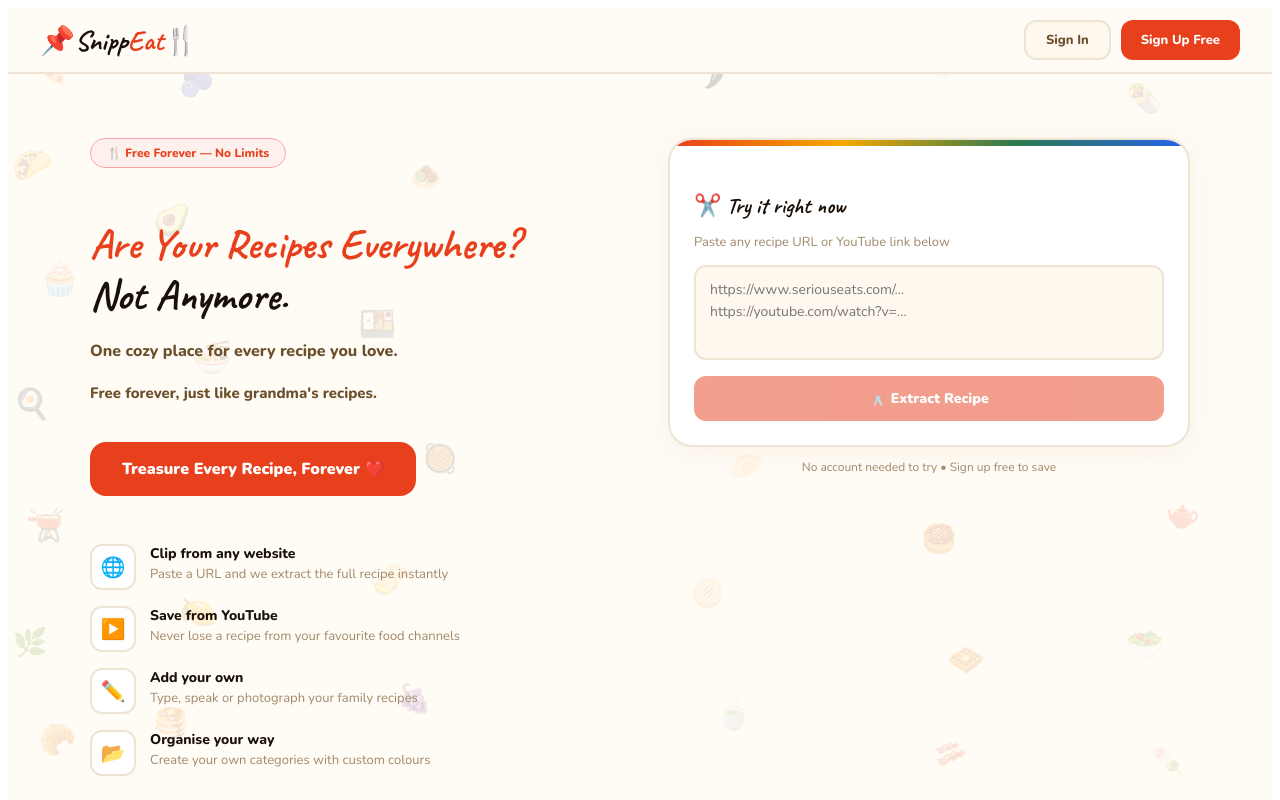
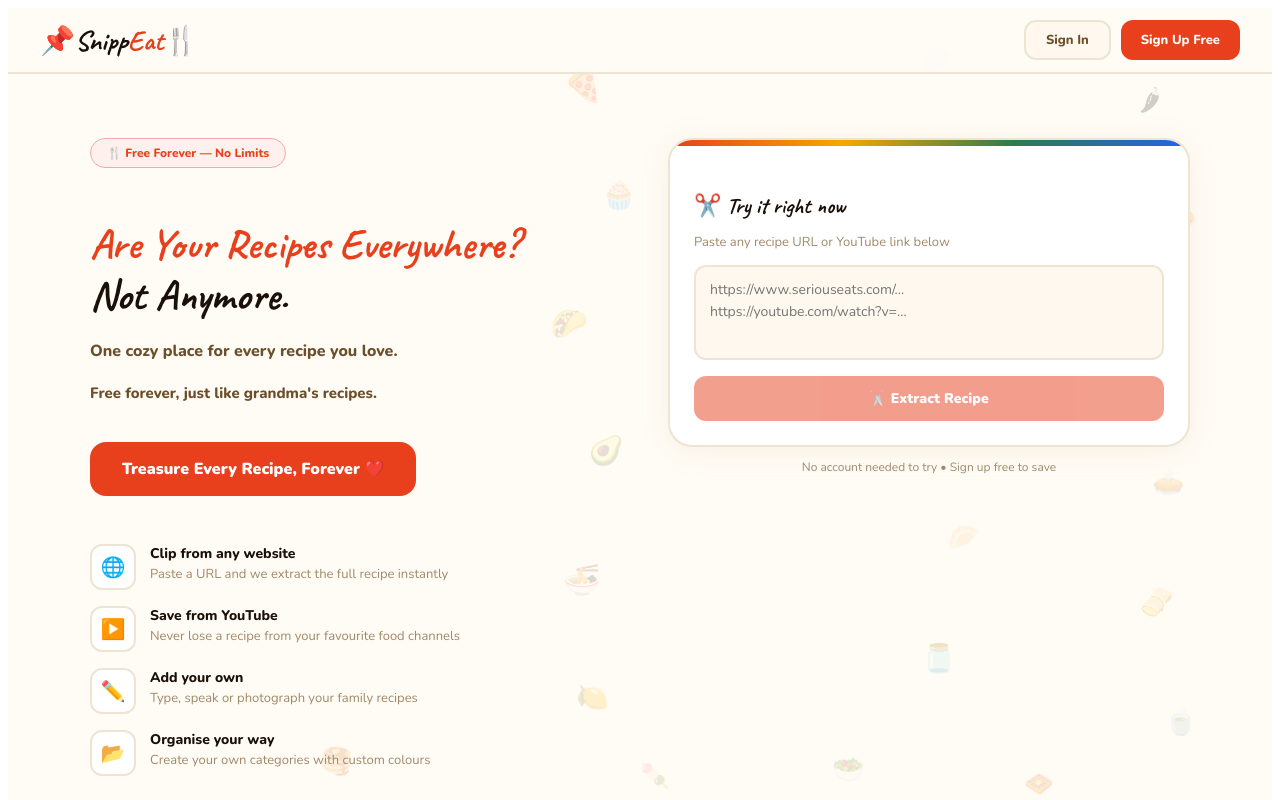
Before and after one commit to meghanayadav-15/SnippEat, a Next.js app: page / in a window 1280 px wide. Shown: the top 800 px of the page. Built offline with nearby package versions, Linux system fonts and the light colour scheme.

Commit message:
Update index.js

```diff
--- a/pages/index.js
+++ b/pages/index.js
@@ -45,66 +45,45 @@
         @keyframes float9 { 0%,100%{transform:translateY(0px) rotate(5deg)} 50%{transform:translateY(-11px) rotate(8deg)} }
         @keyframes float10 { 0%,100%{transform:translateY(0px) rotate(-15deg)} 50%{transform:translateY(-13px) rotate(-12deg)} }
       `}</style>
-
-      {/* ANIMATED STICKERS */}
+{/* ANIMATED STICKERS */}
       <div style={{ position:'fixed', inset:0, pointerEvents:'none', zIndex:0, overflow:'hidden' }}>
         {[
-          // LEFT EDGE
-          { s:'🍕', top:'5%',  left:'2%',   anim:'f1',  dur:'4.2s', size:36 },
-          { s:'🌮', top:'18%', left:'1%',   anim:'f2',  dur:'5.1s', size:32 },
-          { s:'🧁', top:'32%', left:'3%',   anim:'f3',  dur:'3.8s', size:34 },
-          { s:'🍳', top:'48%', left:'1%',   anim:'f4',  dur:'4.7s', size:30 },
-          { s:'🫕', top:'63%', left:'2%',   anim:'f5',  dur:'5.5s', size:32 },
-          { s:'🌿', top:'78%', left:'1%',   anim:'f6',  dur:'4.4s', size:28 },
-          { s:'🥐', top:'90%', left:'3%',   anim:'f7',  dur:'5.8s', size:30 },
+          // CENTER GAP (between text and demo box)
+          { s:'🍕', top:'8%',  left:'44%', anim:'f1',  dur:'4.2s', size:32 },
+          { s:'🧁', top:'22%', left:'47%', anim:'f2',  dur:'5.1s', size:28 },
+          { s:'🌮', top:'38%', left:'43%', anim:'f3',  dur:'3.8s', size:30 },
+          { s:'🥑', top:'54%', left:'46%', anim:'f4',  dur:'4.7s', size:28 },
+          { s:'🍜', top:'70%', left:'44%', anim:'f5',  dur:'5.5s', size:30 },
+          { s:'🍋', top:'85%', left:'45%', anim:'f6',  dur:'4.4s', size:26 },
 
-          // LEFT-CENTER
-          { s:'🫐', top:'8%',  left:'14%',  anim:'f8',  dur:'4.9s', size:28 },
-          { s:'🥑', top:'25%', left:'12%',  anim:'f9',  dur:'3.6s', size:30 },
-          { s:'🍜', top:'42%', left:'15%',  anim:'f10', dur:'5.3s', size:32 },
-          { s:'🥕', top:'58%', left:'13%',  anim:'f11', dur:'4.5s', size:28 },
-          { s:'🍋', top:'74%', left:'14%',  anim:'f12', dur:'5.2s', size:30 },
-          { s:'🥞', top:'88%', left:'12%',  anim:'f13', dur:'4.1s', size:28 },
+          // RIGHT OF DEMO BOX
+          { s:'🫐', top:'5%',  left:'72%', anim:'f7',  dur:'5.8s', size:28 },
+          { s:'🍣', top:'18%', left:'75%', anim:'f8',  dur:'4.9s', size:30 },
+          { s:'🥕', top:'33%', left:'73%', anim:'f9',  dur:'3.6s', size:26 },
+          { s:'🍰', top:'50%', left:'76%', anim:'f10', dur:'5.3s', size:28 },
+          { s:'🥟', top:'65%', left:'74%', anim:'f11', dur:'4.5s', size:26 },
+          { s:'🫙', top:'80%', left:'72%', anim:'f12', dur:'5.2s', size:28 },
 
-          // CENTER
-          { s:'🍰', top:'4%',  left:'28%',  anim:'f14', dur:'6.1s', size:28 },
-          { s:'🧆', top:'20%', left:'32%',  anim:'f15', dur:'4.8s', size:26 },
-          { s:'🍱', top:'38%', left:'28%',  anim:'f16', dur:'5.6s', size:30 },
-          { s:'🥘', top:'55%', left:'33%',  anim:'f1',  dur:'4.3s', size:28 },
-          { s:'🫔', top:'70%', left:'29%',  anim:'f3',  dur:'5.0s', size:30 },
-          { s:'🍇', top:'85%', left:'31%',  anim:'f5',  dur:'4.6s', size:28 },
+          // FAR RIGHT EDGE
+          { s:'🌶', top:'10%', left:'89%', anim:'f13', dur:'4.1s', size:28 },
+          { s:'🍛', top:'25%', left:'91%', anim:'f14', dur:'6.1s', size:26 },
+          { s:'🧀', top:'42%', left:'88%', anim:'f15', dur:'4.8s', size:28 },
+          { s:'🥧', top:'58%', left:'90%', anim:'f16', dur:'5.6s', size:26 },
+          { s:'🫔', top:'73%', left:'89%', anim:'f1',  dur:'4.3s', size:28 },
+          { s:'🍵', top:'88%', left:'91%', anim:'f3',  dur:'5.0s', size:26 },
 
-          // RIGHT-CENTER
-          { s:'🌶', top:'7%',  left:'55%',  anim:'f7',  dur:'5.4s', size:28 },
-          { s:'🧀', top:'22%', left:'58%',  anim:'f9',  dur:'4.2s', size:26 },
-          { s:'🍛', top:'40%', left:'55%',  anim:'f11', dur:'5.7s', size:30 },
-          { s:'🥟', top:'56%', left:'57%',  anim:'f13', dur:'4.0s', size:28 },
-          { s:'🫓', top:'72%', left:'54%',  anim:'f15', dur:'5.3s', size:26 },
-          { s:'🍵', top:'87%', left:'56%',  anim:'f2',  dur:'4.7s', size:28 },
-
-          // RIGHT EDGE
-          { s:'🍣', top:'5%',  left:'72%',  anim:'f4',  dur:'5.1s', size:30 },
-          { s:'🫙', top:'20%', left:'75%',  anim:'f6',  dur:'4.4s', size:28 },
-          { s:'🥙', top:'35%', left:'73%',  anim:'f8',  dur:'5.8s', size:30 },
-          { s:'🍢', top:'50%', left:'76%',  anim:'f10', dur:'4.2s', size:26 },
-          { s:'🥮', top:'65%', left:'72%',  anim:'f12', dur:'5.5s', size:28 },
-          { s:'🧇', top:'80%', left:'74%',  anim:'f14', dur:'4.9s', size:30 },
-          { s:'🥓', top:'92%', left:'73%',  anim:'f16', dur:'5.2s', size:26 },
-
-          // FAR RIGHT
-          { s:'🌯', top:'10%', left:'88%',  anim:'f1',  dur:'4.6s', size:28 },
-          { s:'🍲', top:'28%', left:'90%',  anim:'f3',  dur:'5.3s', size:30 },
-          { s:'🥧', top:'45%', left:'87%',  anim:'f5',  dur:'4.1s', size:26 },
-          { s:'🫖', top:'62%', left:'91%',  anim:'f7',  dur:'5.7s', size:28 },
-          { s:'🥗', top:'78%', left:'88%',  anim:'f9',  dur:'4.4s', size:30 },
-          { s:'🍡', top:'93%', left:'90%',  anim:'f11', dur:'5.0s', size:26 },
+          // BOTTOM STRIP (below content on both sides)
+          { s:'🥞', top:'93%', left:'25%', anim:'f5',  dur:'4.6s', size:26 },
+          { s:'🍡', top:'95%', left:'50%', anim:'f7',  dur:'5.3s', size:24 },
+          { s:'🥗', top:'94%', left:'65%', anim:'f9',  dur:'4.1s', size:26 },
+          { s:'🧇', top:'96%', left:'80%', anim:'f11', dur:'5.7s', size:24 },
         ].map((st, i) => (
           <div key={i} style={{
             position:'absolute',
             top:st.top,
             left:st.left,
             fontSize:st.size,
-            opacity:0.15,
+            opacity:0.18,
             animation:`${st.anim} ${st.dur} ease-in-out infinite`,
             userSelect:'none',
           }}>{st.s}</div>
```
